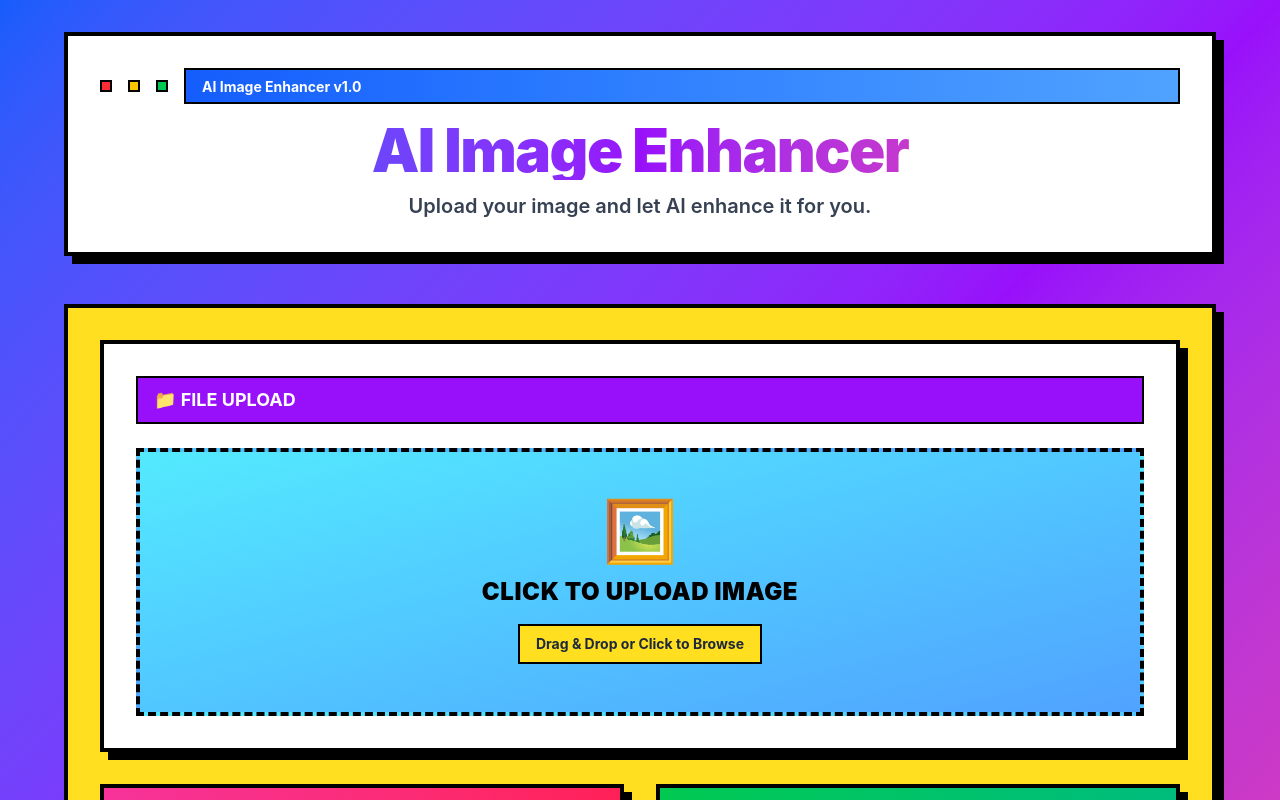
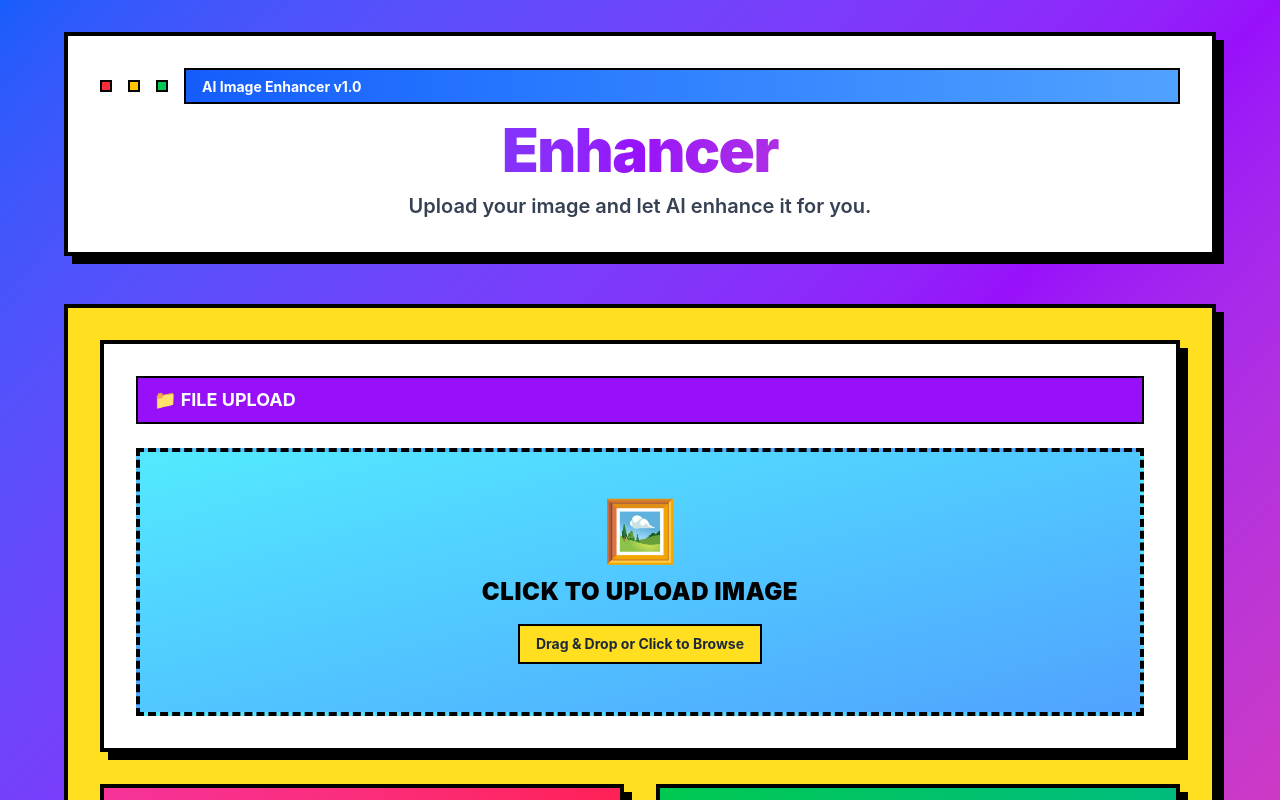
Before and after one commit to SohitBennett/Enhancer, a React (Vite) app: page / in a window 1280 px wide. Shown: the top 800 px of the page. Built offline with nearby package versions, Linux system fonts and the light colour scheme.

Commit message:
Updated the Heading in main page.

```diff
--- a/src/App.jsx
+++ b/src/App.jsx
@@ -18,7 +18,7 @@ const App = () => {
 
           <div className="text-center">
             <h1 className="text-6xl font-black text-transparent bg-clip-text bg-gradient-to-r from-blue-600 via-purple-600 to-pink-500 mb-3 tracking-tight">
-              AI Image Enhancer
+              Enhancer
             </h1>
             <p className="text-xl text-gray-700 font-semibold">
               Upload your image and let AI enhance it for you.
```
